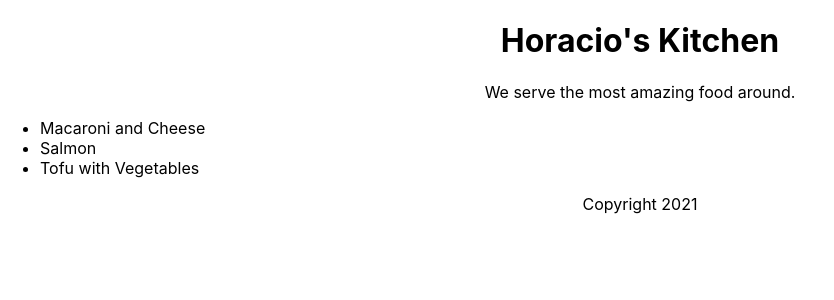
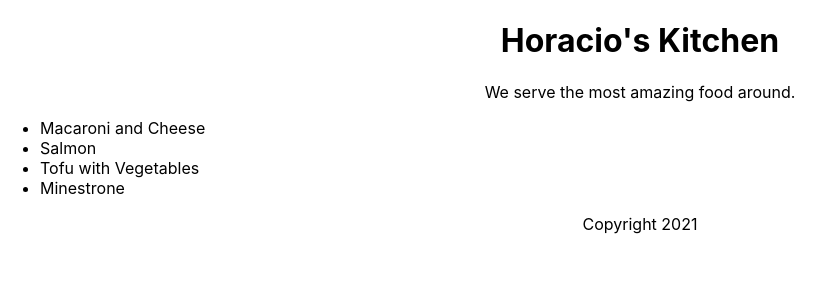
Before and after one commit to AdamMaichrzik/git-react-essentials, a React (Create React App) app: page / in a window 1280 px wide. Shown: the top 300 px of the page, without its empty margins (0-834 px from the left). Built offline with nearby package versions, Linux system fonts and the light colour scheme.

Commit message:
Adding keys to list items

```diff
--- a/src/App.js
+++ b/src/App.js
@@ -1,7 +1,6 @@
 import './App.css';
 
 function Header(props){
-  console.log(props);
   return(
 <header>
   <h1>{props.name}'s Kitchen</h1>
@@ -15,7 +14,8 @@ function Main(props)
     <section>
       <p>We serve the most {props.adjective} food around.</p>
       <ul style={{textAlign: "left"}}>
-        {props.dishes.map((dish) => <li>{dish}</li>)}
+        {props.dishes.map((dish) =>
+        <li key={dish.id}>{dish.title}</li>)}
       </ul>
     </section>
   );
@@ -32,10 +32,12 @@ function Footer(props){
 const dishes = [
   "Macaroni and Cheese",
   "Salmon",
-  "Tofu with Vegetables"
+  "Tofu with Vegetables",
+  "Minestrone"
 ];
 
-
+const dishObjects = dishes.map((dish, i) => ({id: i, title: dish}));
+console.log(dishObjects);
 
 
 
@@ -44,7 +46,7 @@ function App() {
   return (
     <div className="App">
     <Header name="Horacio"/>
-    <Main adjective="amazing" dishes={dishes}/>
+    <Main adjective="amazing" dishes={dishObjects}/>
     <Footer year={new Date().getFullYear()}/>
     </div>
   );
```
